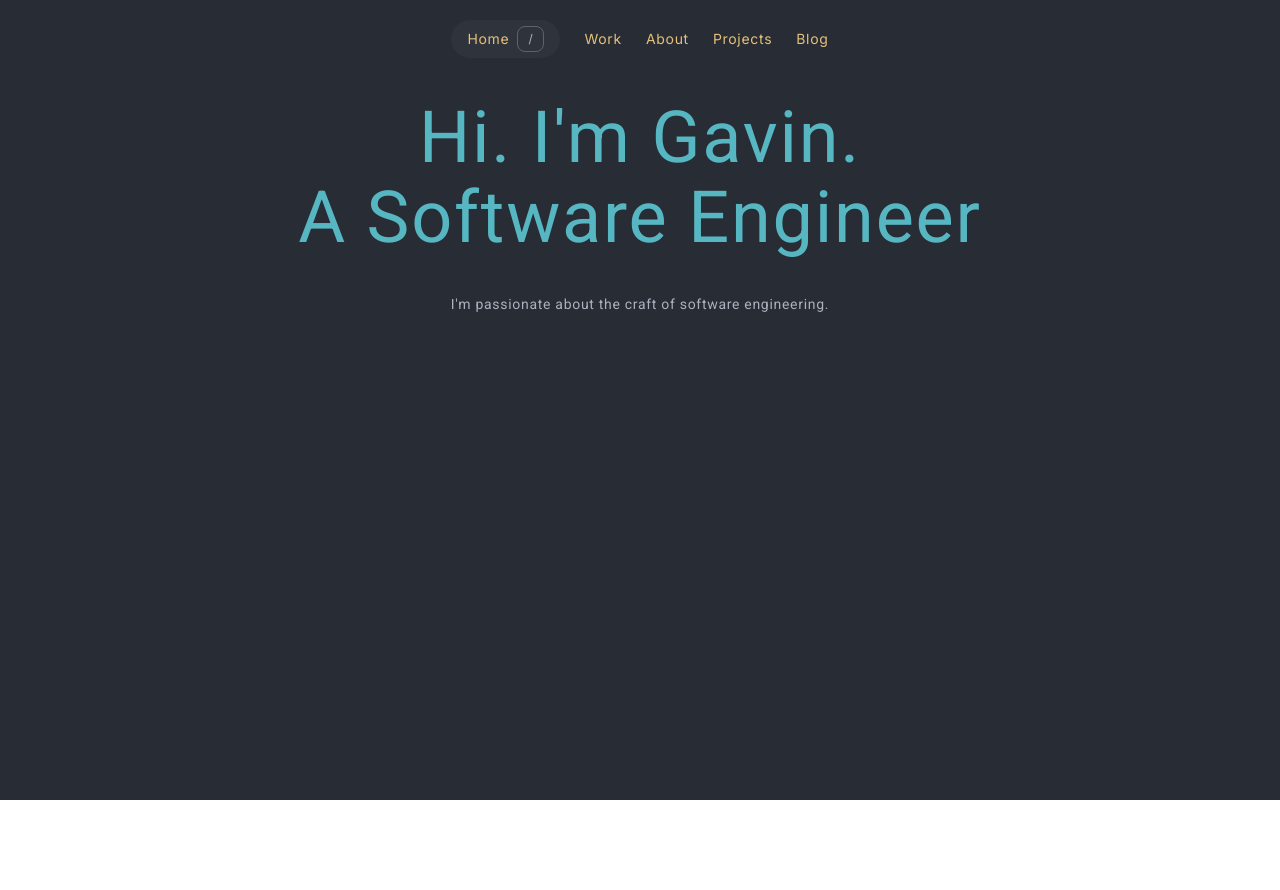
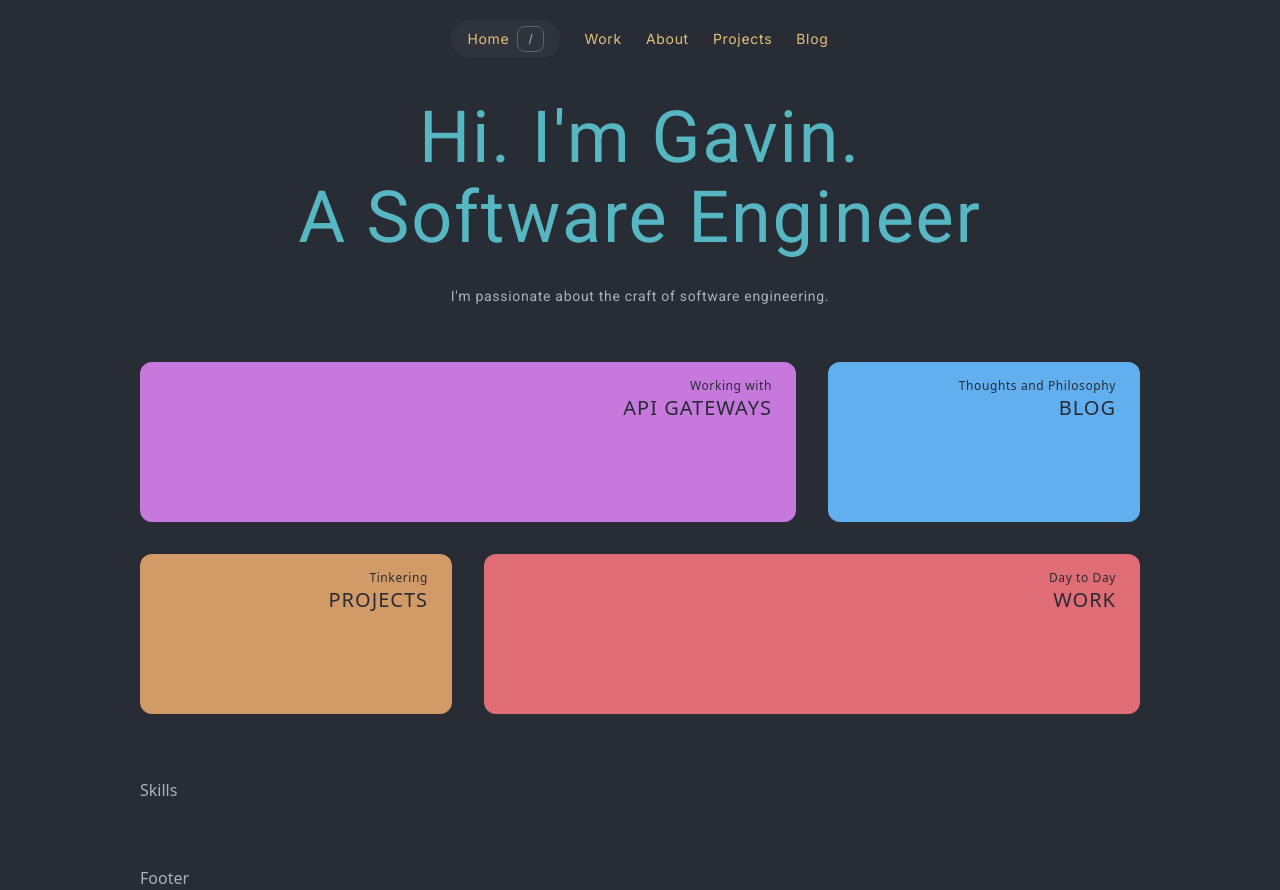
Before and after one commit to rawsashimi1604/gavinloo.com, a React (Vite) app: page / in a window 1280 px wide. Before the commit the page ends 800 px from the top, so only its background shows below. Built offline with nearby package versions, Linux system fonts and the light colour scheme.

Commit message:
added home page

```diff
--- a/src/components/layout/Container.tsx
+++ b/src/components/layout/Container.tsx
@@ -7,9 +7,11 @@ export interface ContainerProps {
 
 function Container({ children }: ContainerProps) {
   return (
-    <main className="bg-custom-bg text-custom-lightWhite min-w-screen min-h-screen">
-      <Navbar />
-      {children}
+    <main className="bg-custom-bg text-custom-lightWhite min-w-screen min-h-screen px-10 flex justify-center">
+      <div className="w-[1000px]">
+        <Navbar />
+        {children}
+      </div>
     </main>
   );
 }
--- /dev/null
+++ b/src/components/typography/Header.tsx
@@ -0,0 +1,15 @@
+import React from "react";
+
+export interface HeaderProps {
+  text: string;
+}
+
+function Header({ text }: HeaderProps) {
+  return (
+    <h1 className="text-custom-fountainBlue text-7xl tracking-wide text-center">
+      {text}
+    </h1>
+  );
+}
+
+export default Header;
--- /dev/null
+++ b/src/modules/home/Footer.tsx
@@ -0,0 +1,7 @@
+import React from "react";
+
+function Footer() {
+  return <div>Footer</div>;
+}
+
+export default Footer;
--- a/src/modules/home/Hero.tsx
+++ b/src/modules/home/Hero.tsx
@@ -1,14 +1,15 @@
 import React from "react";
+import Header from "../../components/typography/Header";
 
 function Hero() {
   return (
     <section className="font-customRoboto flex-col items-center justify-center">
-      <h1 className="text-custom-fountainBlue text-7xl mb-2 tracking-wide text-center">
-        Hi. I'm Gavin.
-      </h1>
-      <h1 className="text-custom-fountainBlue text-7xl mb-10 tracking-wide text-center">
-        A Software Engineer
-      </h1>
+      <div className="mb-2">
+        <Header text="Hi. I'm Gavin." />
+      </div>
+      <div className="mb-8">
+        <Header text="A Software Engineer" />
+      </div>
       <div className="flex w-full items-center justify-center">
         <h2 className="text-sm text-center max-w-[50%] tracking-wider">
           I'm passionate about the craft of software engineering.
--- /dev/null
+++ b/src/modules/home/KeyPoints.tsx
@@ -0,0 +1,40 @@
+function KeyPoints() {
+  return (
+    <section className="grid grid-cols-3 gap-8">
+      <div className=" col-span-2 min-h-40 bg-custom-purple rounded-xl flex flex-col transition-all hover:translate-y-1">
+        <h2 className="text-xs text-custom-bg font-medium tracking-wider self-end pt-4 px-6 ">
+          Working with
+        </h2>
+        <h1 className="text-custom-bg font-medium tracking-wider text-xl self-end px-6">
+          API GATEWAYS
+        </h1>
+      </div>
+      <div className="col-span-1 min-h-40 bg-custom-malibu rounded-xl flex flex-col transition-all hover:translate-y-1">
+        <h2 className="text-xs text-custom-bg font-medium tracking-wider self-end pt-4 px-6 ">
+          Thoughts and Philosophy
+        </h2>
+        <h1 className="text-custom-bg font-medium tracking-wider text-xl self-end px-6">
+          BLOG
+        </h1>
+      </div>
+      <div className="col-span-1 min-h-40 bg-custom-whiskey rounded-xl flex flex-col transition-all hover:translate-y-1">
+        <h2 className="text-xs text-custom-bg font-medium tracking-wider self-end pt-4 px-6 ">
+          Tinkering
+        </h2>
+        <h1 className="text-custom-bg font-medium tracking-wider text-xl self-end px-6">
+          PROJECTS
+        </h1>
+      </div>
+      <div className="col-span-2 min-h-40 bg-custom-coral rounded-xl flex flex-col transition-all hover:translate-y-1">
+        <h2 className="text-xs text-custom-bg font-medium tracking-wider self-end pt-4 px-6 ">
+          Day to Day
+        </h2>
+        <h1 className="text-custom-bg font-medium tracking-wider text-xl self-end px-6">
+          WORK
+        </h1>
+      </div>
+    </section>
+  );
+}
+
+export default KeyPoints;
--- /dev/null
+++ b/src/modules/home/Skills.tsx
@@ -0,0 +1,7 @@
+import React from "react";
+
+function Skills() {
+  return <section>Skills</section>;
+}
+
+export default Skills;
--- a/src/pages/Home.tsx
+++ b/src/pages/Home.tsx
@@ -1,5 +1,8 @@
 import Container from "../components/layout/Container";
 import Hero from "../modules/home/Hero";
+import KeyPoints from "../modules/home/KeyPoints";
+import Skills from "../modules/home/Skills";
+import Footer from "../modules/home/Footer";
 
 function Home() {
   return (
@@ -7,6 +10,16 @@ function Home() {
       <div className="mt-6">
         <Hero />
       </div>
+
+      <div className="mt-14">
+        <KeyPoints />
+      </div>
+
+      <div className="mt-16 mb-16">
+        <Skills />
+      </div>
+
+      <Footer />
     </Container>
   );
 }
```
